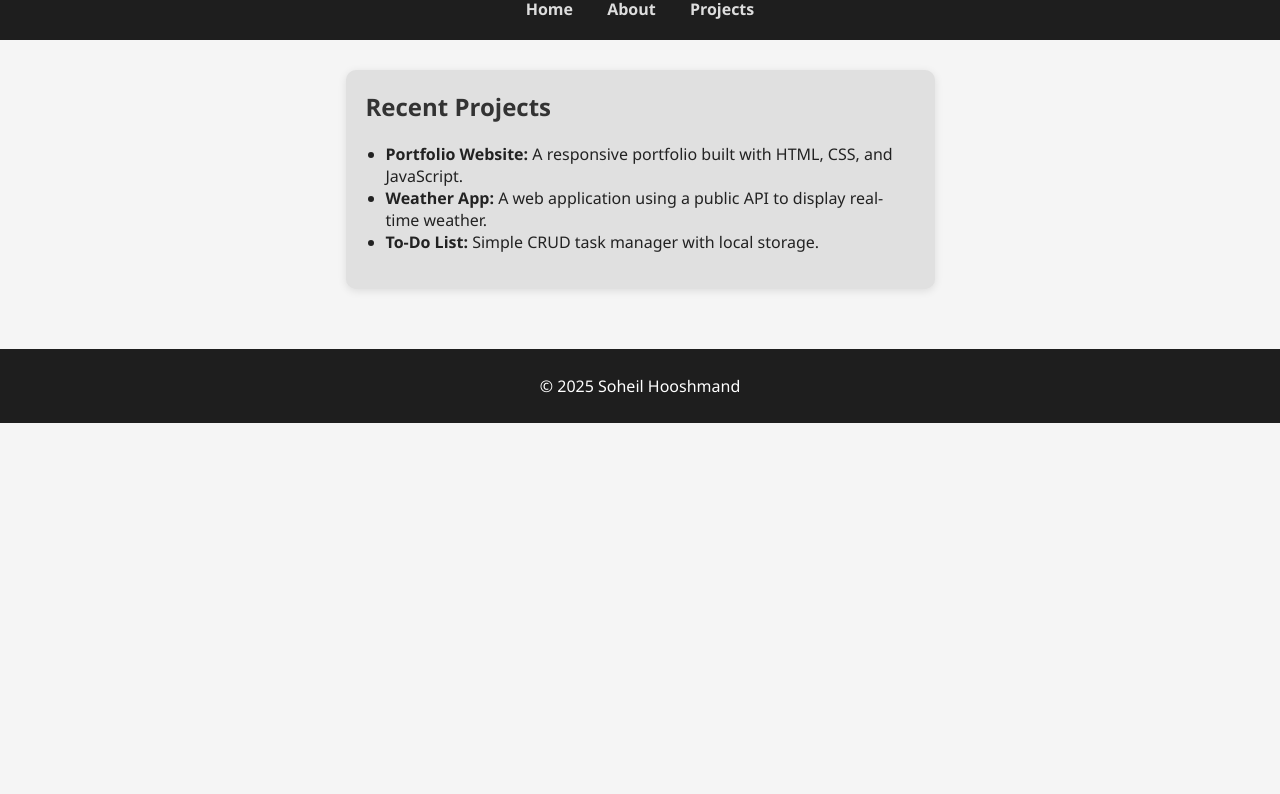
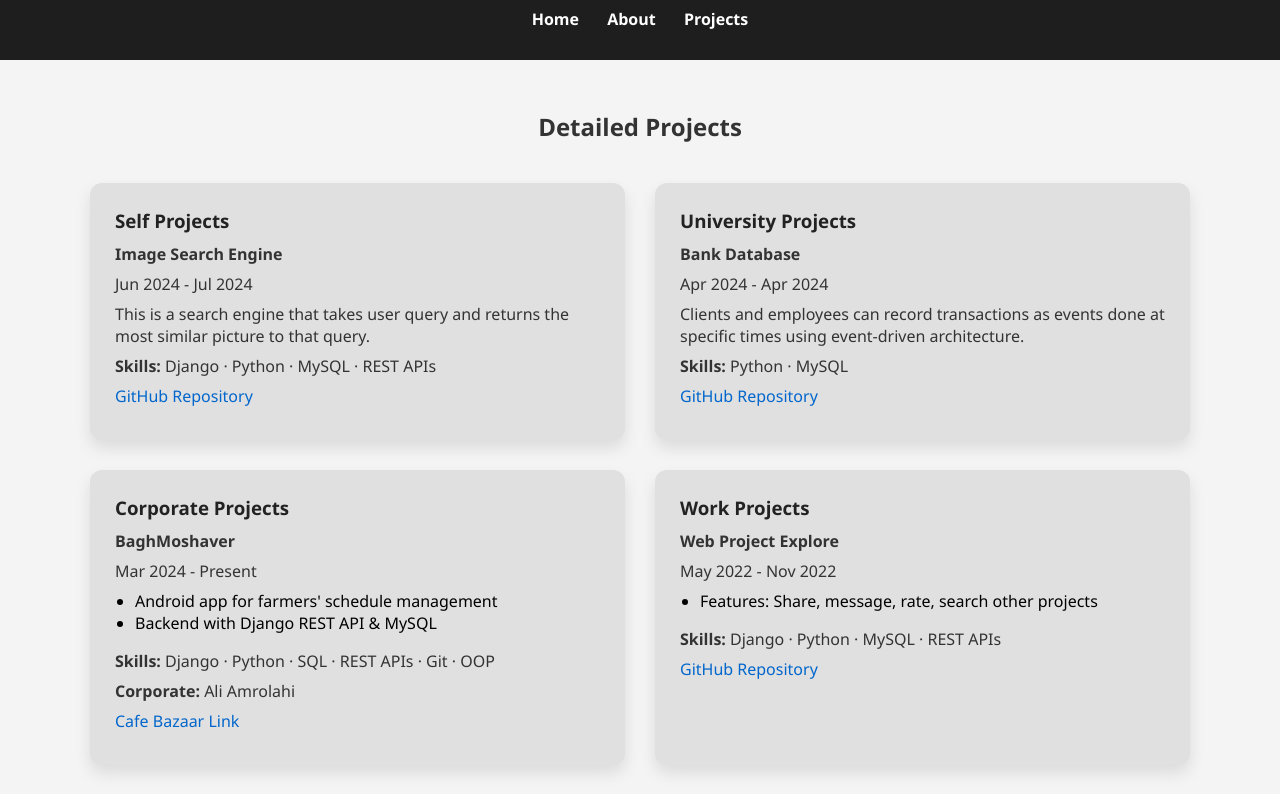
Before and after one commit to SoheilHooshmand/soheilhooshmand.github.io, a plain HTML site: page projects.html in a window 1280 px wide. Shown: the part 249-1043 px from the top of the page. Before the commit the page ends 800 px from the top, so only its background shows below. Drawn offline with Linux system fonts and the light colour scheme.

Commit message:
add:add projects to html

```diff
--- a/projects.html
+++ b/projects.html
@@ -1,15 +1,120 @@
-
 <!DOCTYPE html>
 <html lang="en">
 <head>
   <meta charset="UTF-8" />
-    <meta name="viewport" content="width=device-width, initial-scale=1.0" />
+  <meta name="viewport" content="width=device-width, initial-scale=1.0"/>
   <title>Projects - Soheil Hooshmand</title>
-    <link rel="stylesheet" href="style.css" />
+  <style>
+    body {
+      margin: 0;
+      font-family: "Segoe UI", sans-serif;
+      background-color: #f4f4f4;
+    }
+
+    header {
+      background-color: #1e1e1e;;
+      color: white;
+      padding: 30px 20px;
+      text-align: center;
+    }
+
+    .profile-pic {
+      width: 120px;
+      border-radius: 50%;
+      margin-bottom: 10px;
+      border: 3px solid white;
+    }
+
+    nav {
+      margin-top: 10px;
+    }
+
+    nav a {
+      color: white;
+      margin: 0 12px;
+      text-decoration: none;
+      font-weight: bold;
+    }
+
+    nav a:hover {
+      text-decoration: underline;
+    }
+
+    main {
+      max-width: 1100px;
+      margin: 50px auto;
+      padding: 0 20px;
+    }
+
+    h2 {
+      text-align: center;
+      margin-bottom: 40px;
+      font-size: 24px;
+      color: #333;
+    }
+
+    .project-grid {
+      display: grid;
+      grid-template-columns: repeat(2, 1fr);
+      gap: 30px;
+    }
+
+    .project-card {
+      background-color: #e0e0e0;
+      border-radius: 12px;
+      padding: 25px;
+      box-shadow: 0 8px 16px rgba(0, 0, 0, 0.1);
+      transition: transform 0.2s ease;
+    }
+
+    .project-card:hover {
+      transform: translateY(-5px);
+    }
+
+    .project-card h3 {
+      margin-top: 0;
+      margin-bottom: 10px;
+      color: #222;
+    }
+
+    .project-card ul {
+      padding-left: 20px;
+      margin-top: 0;
+    }
+
+    .project-card p {
+      margin: 8px 0;
+      color: #333;
+    }
+
+    .project-card a {
+      color: #0066cc;
+      text-decoration: none;
+    }
+
+    .project-card a:hover {
+      text-decoration: underline;
+    }
+
+    footer {
+      text-align: center;
+      padding: 20px;
+      background-color: #2f2f2f;
+      color: white;
+      margin-top: 50px;
+    }
+
+    @media (max-width: 768px) {
+      .project-grid {
+        grid-template-columns: 1fr;
+      }
+    }
+  </style>
 </head>
 <body>
+
   <header>
-        <img src="profile.jpeg" alt="Soheil Hooshmand" class="profile-pic" />
+    <img src="profile.jpeg" alt="Soheil Hooshmand" class="profile-pic"/>
     <h1>My Projects</h1>
     <nav>
       <a href="index.html">Home</a>
@@ -17,18 +122,57 @@
       <a href="projects.html">Projects</a>
     </nav>
   </header>
+
   <main>
-        <section class="projects">
-            <h2>Recent Projects</h2>
+    <h2>Detailed Projects</h2>
+    <div class="project-grid">
+      <div class="project-card">
+        <h3>Self Projects</h3>
+        <p><strong>Image Search Engine</strong></p>
+        <p>Jun 2024 - Jul 2024</p>
+        <p>This is a search engine that takes user query and returns the most similar picture to that query.</p>
+        <p><strong>Skills:</strong> Django · Python · MySQL · REST APIs</p>
+        <p><a href="https://github.com/SoheilHooshmand/WebProjectExploreRestFramework">GitHub Repository</a></p>
+      </div>
+
+      <div class="project-card">
+        <h3>University Projects</h3>
+        <p><strong>Bank Database</strong></p>
+        <p>Apr 2024 - Apr 2024</p>
+        <p>Clients and employees can record transactions as events done at specific times using event-driven architecture.</p>
+        <p><strong>Skills:</strong> Python · MySQL</p>
+        <p><a href="https://github.com/SoheilHooshmand/BankDatabase">GitHub Repository</a></p>
+      </div>
+
+      <div class="project-card">
+        <h3>Corporate Projects</h3>
+        <p><strong>BaghMoshaver</strong></p>
+        <p>Mar 2024 - Present</p>
         <ul>
-                <li><strong>Portfolio Website:</strong> A responsive portfolio built with HTML, CSS, and JavaScript.</li>
-                <li><strong>Weather App:</strong> A web application using a public API to display real-time weather.</li>
-                <li><strong>To-Do List:</strong> Simple CRUD task manager with local storage.</li>
+          <li>Android app for farmers' schedule management</li>
+          <li>Backend with Django REST API & MySQL</li>
         </ul>
-        </section>
+        <p><strong>Skills:</strong> Django · Python · SQL · REST APIs · Git · OOP</p>
+        <p><strong>Corporate:</strong> Ali Amrolahi</p>
+        <p><a href="https://cafebazaar.ir/app/com.example.bagh_moshaver">Cafe Bazaar Link</a></p>
+      </div>
+
+      <div class="project-card">
+        <h3>Work Projects</h3>
+        <p><strong>Web Project Explore</strong></p>
+        <p>May 2022 - Nov 2022</p>
+        <ul>
+          <li>Features: Share, message, rate, search other projects</li>
+        </ul>
+        <p><strong>Skills:</strong> Django · Python · MySQL · REST APIs</p>
+        <p><a href="https://github.com/SoheilHooshmand/WebProjectExploreRestFramework">GitHub Repository</a></p>
+      </div>
+    </div>
   </main>
+
   <footer>
     <p>&copy; 2025 Soheil Hooshmand</p>
   </footer>
+
 </body>
 </html>
```
Lines whose indentation alone changed are shown as unchanged.
